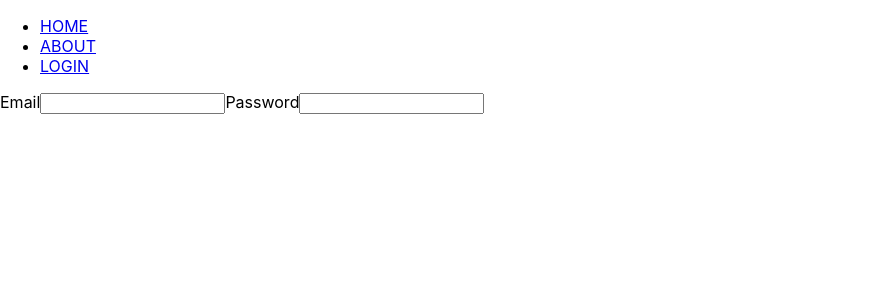
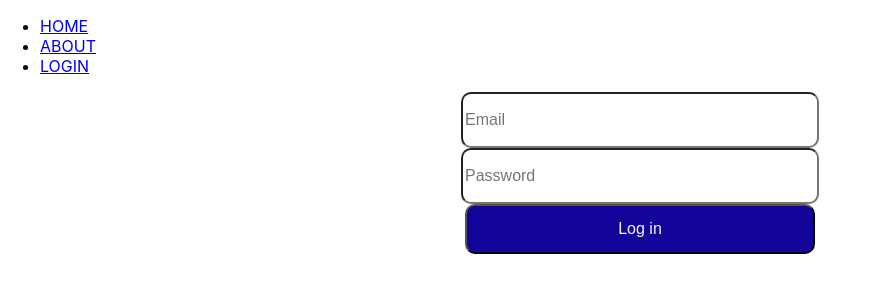
Before and after one commit to trungpham10/CarrieOKey, a React (Create React App) app in the folder CO_Front_End/carrieokey/: page /login in a window 1280 px wide. Shown: the top 300 px of the page, without its empty margins (0-881 px from the left). Built offline with nearby package versions, Linux system fonts and the light colour scheme.

Commit message:
style login form

```diff
--- a/CO_Front_End/carrieokey/src/App.css
+++ b/CO_Front_End/carrieokey/src/App.css
@@ -1,38 +1,17 @@
-.App {
+.log-in {
   text-align: center;
 }
 
-.App-logo {
-  height: 40vmin;
-  pointer-events: none;
+#email,
+#password,
+#login-submit {
+  font-size: medium;
+  width: 350px;
+  height: 50px;
+  border-radius: 10px;
 }
 
-@media (prefers-reduced-motion: no-preference) {
-  .App-logo {
-    animation: App-logo-spin infinite 20s linear;
-  }
+#login-submit {
+  color: whitesmoke;
+  background-color: rgb(18, 4, 153);
 }
-
-.App-header {
-  background-color: #282c34;
-  min-height: 100vh;
-  display: flex;
-  flex-direction: column;
-  align-items: center;
-  justify-content: center;
-  font-size: calc(10px + 2vmin);
-  color: white;
-}
-
-.App-link {
-  color: #61dafb;
-}
-
-@keyframes App-logo-spin {
-  from {
-    transform: rotate(0deg);
-  }
-  to {
-    transform: rotate(360deg);
-  }
-}
--- a/CO_Front_End/carrieokey/src/components/Login.jsx
+++ b/CO_Front_End/carrieokey/src/components/Login.jsx
@@ -1,13 +1,20 @@
 import React from "react";
+import "../App.css";
 
 export default function Login() {
   return (
-    <div>
-      <form>
-        <label htmlFor="email">Email</label>
-        <input type="text" id="email" name="email"></input>
-        <label htmlFor="password">Password</label>
-        <input type="password" id="password" name="password"></input>
+    <div class="log-in">
+      <form class="login-form">
+        <input type="text" id="email" name="email" placeholder="Email"></input>
+        <br />
+        <input
+          type="password"
+          id="password"
+          name="password"
+          placeholder="Password"
+        ></input>
+        <br />
+        <input type="submit" id="login-submit" value="Log in" />
       </form>
     </div>
   );
```
